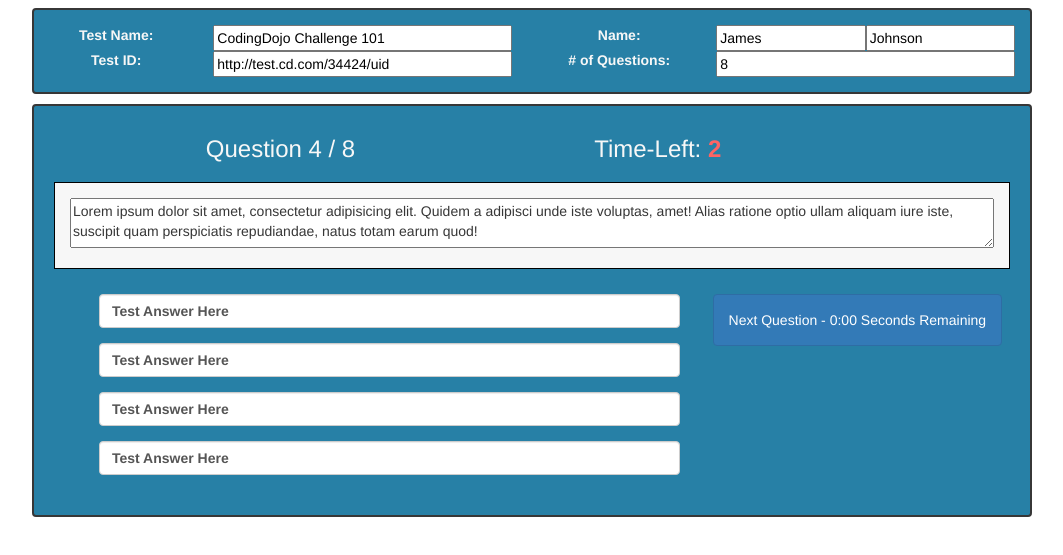
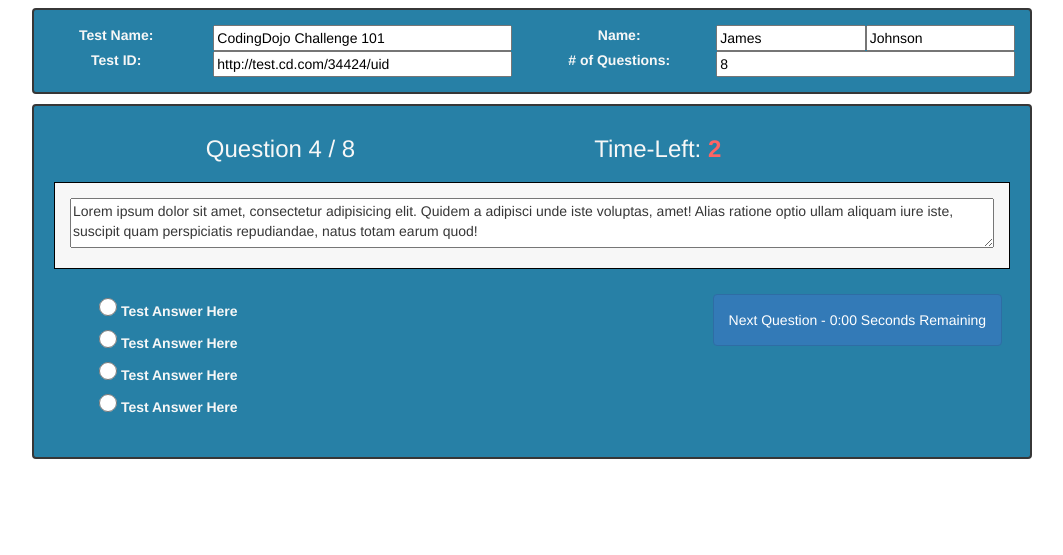
Before and after one commit to keephopealive/Mockup_TestingPlatform, a plain HTML site: page user-test-new.html in a window 1280 px wide. Shown: the part 101-656 px from the top of the page, without its empty margins (108-1171 px from the left). Drawn offline with nearby package versions, Linux system fonts and the light colour scheme.

Commit message:
updated answer options selection type to radio buttons git push -u origin master
ls
|
_
;
)
}
]

```diff
--- a/stylesheets/less/admins.css
+++ b/stylesheets/less/admins.css
@@ -30,9 +30,6 @@ div.formatted-div {
 }
 .wide50{
     width: 50%;
-}
-li{
-    list-style: ;
 }
 .highlight{
     background: rgb(100,255,100);
@@ -79,9 +76,18 @@ li{
     div.answers input.answer {
       width: 335px;
     }
+    .radio_btn{
+        height: 18px;
+        width: 18px;
+    }
+
 
     #first-answer{
       margin-right: 25px;
+    }
+    .answer_option{
+        width: 100px;
+        height: 100px;
     }
 
     .boxed-answer{ /* REMOVE TO CHANGE ANSWER EFFECT */
@@ -119,6 +125,9 @@ li{
     }
     .answer{
         text-align: left;
+    }
+    .answeroption{
+        padding-left: 30px;
     }
     .timelimit-ending{
         color: rgb(255,100,100);
--- a/user-test-new.html
+++ b/user-test-new.html
@@ -8,11 +8,13 @@
 	<script type="text/javascript" src="https://ajax.googleapis.com/ajax/libs/jquery/1.7.2/jquery.min.js"></script>
 	<link rel="stylesheet" href="scripts/jquery.countdown.js">
 	<script type="text/javascript">
-        $(document).on('click', 'div.answer', function(){
-            $('.answeroption').removeClass('highlight');
+        $(document).on('click', 'li.answer', function(){
+//            $('.answer').removeClass('highlight');
             // $('.answeroption').removeAttr('selected');
-            $(this).find('label').addClass('highlight');
+//            $(this).find('.answer').addClass('highlight');
+//            $(this).find('input').addAttr('checked');
             // $(this).attr('selected', 'true');
+            // IF user-answers
         });
         $(document).on('click', '#nextquestion', function(){
             countDown(10, 'timelimit');
@@ -105,25 +107,25 @@
             <div class="row padding15"> <!-- ANSWERS AND OPTIONS ROW -->
                 <div class="col-xs-8"> <!-- ANSWERS COLUMN -->
                        <ul class="user-answers">
-                            <li>
-                                <div class="answer form-group">
-                                    <label for="tetst" class="form-control answeroption">Test Answer Here</label>
-                                </div>
+                            <li class="answer">
+                                <label for="answerA">
+                                    <input type="radio" id="answerA" class="radio_btn" name="answer_option"> Test Answer Here
+                                </label>
                             </li>
-                            <li>
-                                <div class="answer form-group">
-                                    <label for="tetst" class="form-control answeroption">Test Answer Here</label>
-                                </div>
+                             <li class="answer">
+                                <label for="answerB">
+                                    <input type="radio" id="answerB" class="radio_btn" name="answer_option"> Test Answer Here
+                                </label>
                             </li>
-                            <li>
-                                <div class="answer form-group">
-                                    <label for="tetst" class="form-control answeroption">Test Answer Here</label>
-                                 </div>
+                             <li class="answer">
+                                <label for="answerC">
+                                    <input type="radio" id="answerC" class="radio_btn" name="answer_option"> Test Answer Here
+                                </label>
                             </li>
-                            <li>
-                                <div class="answer form-group">
-                                    <label for="tetst" class="form-control answeroption">Test Answer Here</label>
-                                </div>
+                             <li class="answer">
+                                <label for="answerD">
+                                    <input type="radio" id="answerD" class="radio_btn" name="answer_option"> Test Answer Here
+                                </label>
                             </li>
                         </ul>
                 </div> <!-- END ANSWERS COLUMN -->
```
Also changed, not shown: admin-test-new.html (+14 -50 lines), various_codes.html (+51 -0 lines).
